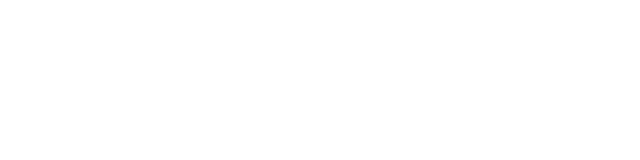
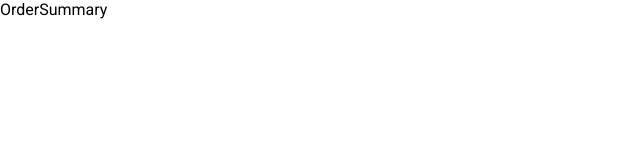
Before and after one commit to GloriaSekyere/edems-foods, a React (Create React App) app: page /order-summary in a window 1280 px wide. Before the commit this address had no page. Shown: the top 160 px of the page, without its empty margins (0-640 px from the left). Built offline with nearby package versions, Linux system fonts and the light colour scheme.

Commit message:
create Product and OrderSummary components, nest them in App.js  and create their routes

```diff
--- a/src/app/App.js
+++ b/src/app/App.js
@@ -1,6 +1,9 @@
 import { BrowserRouter, Routes, Route } from 'react-router-dom';
+
 //pages
 import Home from '../pages/home/Home'
+import Products from '../pages/products/Products'
+import OrderSummary from '../pages/order_summary/OrderSummary'
 
 //styles
 import './App.css'
@@ -11,6 +14,8 @@
       <BrowserRouter>
         <Routes>
           <Route path='/' element={<Home />} />
+          <Route path='/products' element={<Products />} />
+          <Route path='/order-summary' element={<OrderSummary />} />
         </Routes>
       </BrowserRouter>
 
--- a/src/app/App.scss
+++ b/src/app/App.scss
@@ -17,5 +17,9 @@
 
 //pages
 @import "../pages/home/Home";
+@import "../pages/products/Products";
+@import "../pages/order_summary/OrderSummary";
+
+//components
 @import "../styles/HomeContentCard";
 @import "../styles/Modal";
--- /dev/null
+++ b/src/pages/order_summary/OrderSummary.js
@@ -0,0 +1,9 @@
+import React from 'react'
+
+const OrderSummary = () => {
+  return (
+    <div>OrderSummary</div>
+  )
+}
+
+export default OrderSummary
--- /dev/null
+++ b/src/pages/products/Products.js
@@ -0,0 +1,9 @@
+import React from 'react'
+
+const Products = () => {
+  return (
+    <div>Products</div>
+  )
+}
+
+export default Products
```
Also changed, not shown: src/pages/order_summary/_OrderSummary.scss (added), src/pages/products/_Products.scss (added), 1 other file (tests, documents, lock files or other folders).
